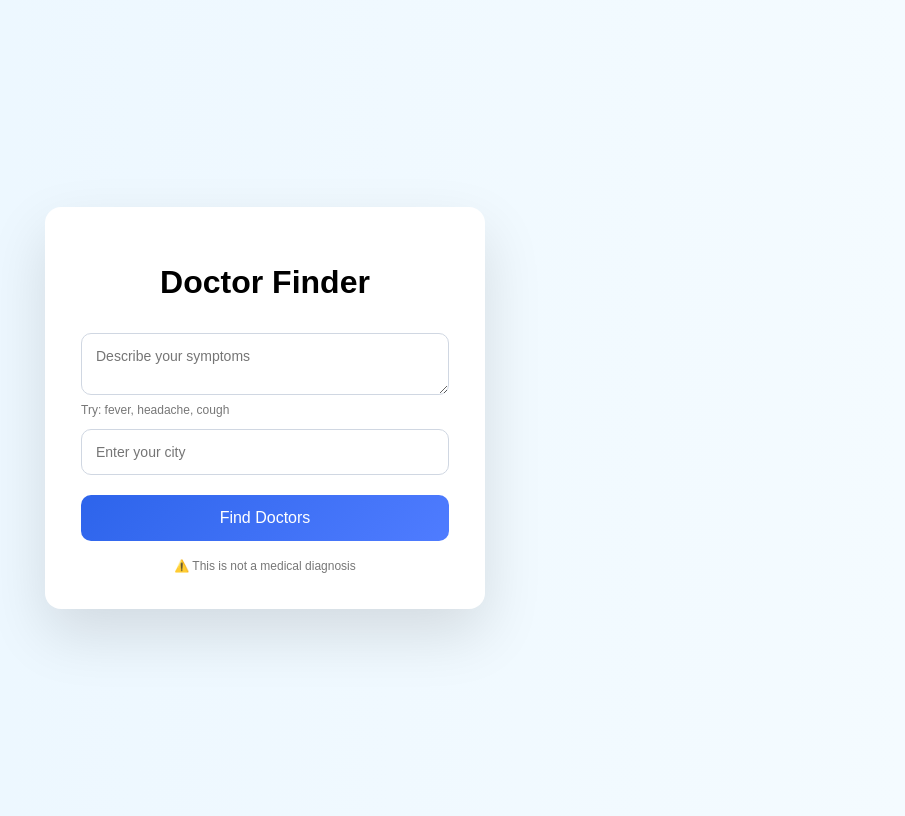
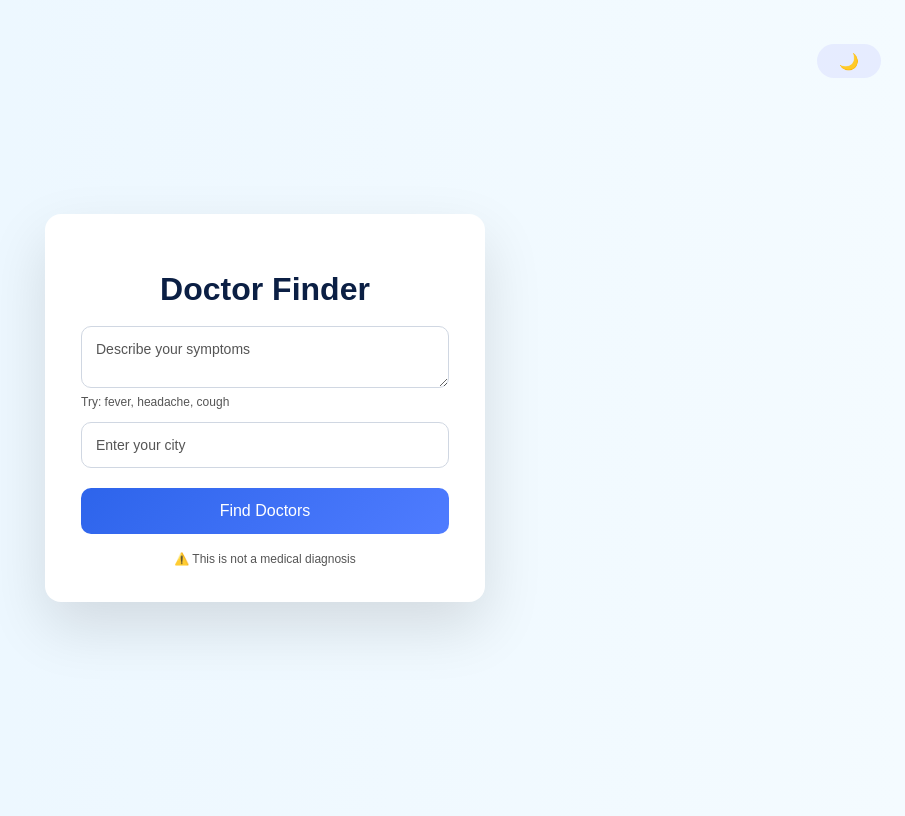
Before and after one commit to thejus06/dr-finder, a Flask app: page / in a window 1280 px wide. Shown: the whole page, without its empty margins (375-1280 px from the left). Run offline with Flask 3, Linux system fonts and the light colour scheme.

Commit message:
Fix theme toggle and restore dark mode using CSS variables

```diff
--- a/backend/static/css/style.css
+++ b/backend/static/css/style.css
@@ -1,47 +1,89 @@
+/* ===== THEME VARIABLES ===== */
+:root {
+  --bg: linear-gradient(to right, #eaf6ff, #f4fbff);
+  --card-bg: #ffffff;
+  --text-primary: #0b1f44;
+  --text-secondary: #555;
+  --card-soft: #f6f9fc;
+  --border: #d0d7e2;
+}
+
+body.dark {
+  --bg: linear-gradient(to right, #050b1a, #0b1530);
+  --card-bg: #0b1224;
+  --text-primary: #ffffff;
+  --text-secondary: #9aa4bf;
+  --card-soft: #0b1430;
+  --border: #2a3f8f;
+}
+
+/* ===== BASE ===== */
 * {
   box-sizing: border-box;
   font-family: Arial, sans-serif;
 }
 
 body {
-  background: linear-gradient(to right, #eaf6ff, #f4fbff);
+  background: var(--bg);
+  color: var(--text-primary);
   height: 100vh;
   display: flex;
   justify-content: center;
   align-items: center;
+  transition: background 0.3s ease, color 0.3s ease;
 }
 
+/* ===== CONTAINER ===== */
 .container {
-  background: white;
+  position: relative;
   width: 440px;
   padding: 36px;
+  background: var(--card-bg);
   border-radius: 16px;
   box-shadow: 0 25px 60px rgba(0,0,0,0.12);
+  transition: background 0.3s ease, box-shadow 0.3s ease;
 }
 
-
+/* ===== HEADINGS ===== */
 h1 {
   text-align: center;
-  margin-bottom: 20px;
+  margin-bottom: 6px;
 }
 
-textarea, input {
+.subtitle {
+  text-align: center;
+  font-size: 14px;
+  margin-bottom: 18px;
+  color: var(--text-secondary);
+}
+
+/* ===== INPUTS ===== */
+textarea,
+input {
   width: 100%;
   padding: 14px;
   margin-top: 12px;
   border-radius: 10px;
-  border: 1.5px solid #d0d7e2;
+  border: 1.5px solid var(--border);
   font-size: 14px;
-  transition: border 0.2s, box-shadow 0.2s;
+  background: var(--card-bg);
+  color: var(--text-primary);
+  transition: border 0.2s, box-shadow 0.2s, background 0.3s;
 }
 
-textarea:focus, input:focus {
+textarea::placeholder,
+input::placeholder {
+  color: var(--text-secondary);
+}
+
+textarea:focus,
+input:focus {
   outline: none;
   border-color: #2d64eb;
-  box-shadow: 0 0 0 3px rgba(45, 100, 235, 0.15);
+  box-shadow: 0 0 0 3px rgba(45,100,235,0.15);
 }
 
-
+/* ===== BUTTON ===== */
 button {
   width: 100%;
   margin-top: 20px;
@@ -57,28 +99,20 @@ button {
 
 button:hover {
   transform: translateY(-1px);
-  box-shadow: 0 8px 20px rgba(45, 100, 235, 0.35);
+  box-shadow: 0 8px 20px rgba(45,100,235,0.35);
 }
-
-button:active {
-  transform: translateY(0);
-}
-
-button:disabled {
-  background: #a7b8f5;
-  box-shadow: none;
-}
-
 
 button:disabled {
   background: #9bb3f5;
   cursor: not-allowed;
+  box-shadow: none;
 }
 
+/* ===== LOADING ===== */
 .loading {
   margin-top: 14px;
   font-size: 14px;
-  color: #444;
+  color: var(--text-secondary);
   display: flex;
   align-items: center;
   gap: 6px;
@@ -91,17 +125,24 @@ button:disabled {
   100% { opacity: 0.4; }
 }
 
-
 .hidden {
   display: none;
 }
 
+/* ===== RESULTS ===== */
 .result {
   margin-top: 18px;
+  animation: slideUp 0.35s ease;
 }
 
+@keyframes slideUp {
+  from { opacity: 0; transform: translateY(10px); }
+  to { opacity: 1; transform: translateY(0); }
+}
+
+/* ===== CARD ===== */
 .card {
-  background: #f6f9fc;
+  background: var(--card-soft);
   padding: 16px;
   border-radius: 12px;
   margin-top: 14px;
@@ -111,45 +152,15 @@ button:disabled {
 
 .card strong {
   font-size: 16px;
-  color: #0b1f44;
+  color: var(--text-primary);
 }
 
-
-.error {
-  background: #fff0f0;
-  color: #b00020;
-  padding: 14px;
-  border-radius: 10px;
-  font-size: 14px;
-  margin-top: 14px;
-  border-left: 4px solid #b00020;
+@keyframes fadeIn {
+  from { opacity: 0; transform: translateY(6px); }
+  to { opacity: 1; transform: translateY(0); }
 }
 
-
-.hint {
-  font-size: 12px;
-  color: #777;
-  margin-top: 4px;
-  display: block;
-}
-
-.footer {
-  margin-top: 12px;
-  text-align: center;
-  font-size: 12px;
-  color: #777;
-}
-
-.info {
-  background: #fff8e1;
-  color: #7a5d00;
-  padding: 14px;
-  border-radius: 10px;
-  margin-top: 12px;
-  font-size: 14px;
-  border-left: 4px solid #ffb300;
-}
-
+/* ===== BADGES & MESSAGES ===== */
 .badge {
   display: inline-block;
   background: #e8efff;
@@ -161,28 +172,56 @@ button:disabled {
   margin-bottom: 10px;
 }
 
-@keyframes slideUp {
-  from {
-    opacity: 0;
-    transform: translateY(10px);
-  }
-  to {
-    opacity: 1;
-    transform: translateY(0);
-  }
+body.dark .badge {
+  background: #1e293b;
+  color: #93c5fd;
 }
 
-.result {
-  animation: slideUp 0.35s ease;
+.error {
+  background: #fff0f0;
+  color: #b00020;
+  padding: 14px;
+  border-radius: 10px;
+  margin-top: 14px;
+  border-left: 4px solid #b00020;
 }
 
-@keyframes fadeIn {
-  from {
-    opacity: 0;
-    transform: translateY(6px);
-  }
-  to {
-    opacity: 1;
-    transform: translateY(0);
-  }
+.info {
+  background: #fff8e1;
+  color: #7a5d00;
+  padding: 14px;
+  border-radius: 10px;
+  margin-top: 12px;
+  border-left: 4px solid #ffb300;
 }
+
+.hint,
+.footer {
+  font-size: 12px;
+  color: var(--text-secondary);
+  text-align: center;
+  margin-top: 12px;
+}
+
+/* ===== THEME TOGGLE ===== */
+.theme-toggle {
+  position: fixed;
+  top: 24px;
+  right: 24px;
+  width: 64px;
+  height: 34px;
+  background: #e6ecff;
+  border-radius: 999px;
+  border: none;
+  cursor: pointer;
+  display: flex;
+  align-items: center;
+  justify-content: center;
+  font-size: 16px;
+  transition: background 0.3s ease;
+  z-index: 1000;
+}
+
+body.dark .theme-toggle {
+  background: #2d64eb;
+}
--- a/backend/static/js/app.js
+++ b/backend/static/js/app.js
@@ -1,28 +1,69 @@
 console.log("Script loaded");
+
+/* =========================
+   THEME TOGGLE (DARK MODE)
+========================= */
+
+document.addEventListener("DOMContentLoaded", () => {
+    const themeToggle = document.getElementById("theme-toggle");
+    const body = document.body;
+
+    if (!themeToggle) {
+        console.error("Theme toggle button not found!");
+        return;
+    }
+
+    // Load saved theme
+    const savedTheme = localStorage.getItem("theme");
+    if (savedTheme === "dark") {
+        body.classList.add("dark");
+        themeToggle.textContent = "☀️";
+    } else {
+        themeToggle.textContent = "🌙";
+    }
+
+    themeToggle.addEventListener("click", () => {
+        body.classList.toggle("dark");
+
+        const isDark = body.classList.contains("dark");
+        themeToggle.textContent = isDark ? "☀️" : "🌙";
+        localStorage.setItem("theme", isDark ? "dark" : "light");
+    });
+});
+
+
+/* =========================
+   DOCTOR SEARCH LOGIC
+========================= */
 
 let userLat = null;
 let userLng = null;
-const button = document.querySelector("button");
-
 
 async function findDoctors() {
-    const symptoms = document.getElementById("symptoms").value.trim();
-    const city = document.getElementById("city").value.trim().toLowerCase();
-
+    const symptomsInput = document.getElementById("symptoms");
+    const cityInput = document.getElementById("city");
     const resultDiv = document.getElementById("result");
     const loading = document.getElementById("loading");
     const btn = document.getElementById("findBtn");
 
+    const symptoms = symptomsInput.value.trim();
+    const city = cityInput.value.trim().toLowerCase();
+
+    resultDiv.innerHTML = "";
+    resultDiv.classList.remove("hidden");
+
     if (!symptoms || !city) {
-        resultDiv.innerHTML = `<div class="error">Please enter symptoms and city.</div>`;
+        resultDiv.innerHTML = `
+            <div class="error">
+                Please enter both symptoms and city.
+            </div>
+        `;
         return;
     }
-
 
     btn.disabled = true;
     btn.innerText = "Searching...";
     loading.classList.remove("hidden");
-    resultDiv.innerHTML = "";
 
     navigator.geolocation.getCurrentPosition(
         async (position) => {
@@ -32,12 +73,10 @@ async function findDoctors() {
             try {
                 const response = await fetch("/find-doctors", {
                     method: "POST",
-                    headers: {
-                        "Content-Type": "application/json"
-                    },
+                    headers: { "Content-Type": "application/json" },
                     body: JSON.stringify({
-                        symptoms: symptoms,
-                        city: city,
+                        symptoms,
+                        city,
                         lat: userLat,
                         lng: userLng
                     })
@@ -51,20 +90,16 @@ async function findDoctors() {
                     return;
                 }
 
-                resultDiv.innerHTML = `
-                    <div class="badge">${data.specialization}</div>
-                `;
-
+                resultDiv.innerHTML = `<div class="badge">${data.specialization}</div>`;
 
                 if (data.doctors.length === 0) {
                     resultDiv.innerHTML += `
                         <div class="info">
-                            No doctors found in this city
+                            No doctors found in this city.
                         </div>
                     `;
-                     return;
+                    return;
                 }
-
 
                 data.doctors.forEach(d => {
                     resultDiv.innerHTML += `
@@ -77,8 +112,13 @@ async function findDoctors() {
                     `;
                 });
 
-            } catch (err) {
-                resultDiv.innerHTML = `<div class="error">Server error. Try again.</div>`;
+            } catch {
+                loading.classList.add("hidden");
+                resultDiv.innerHTML = `
+                    <div class="error">
+                        Server error. Please try again.
+                    </div>
+                `;
             } finally {
                 btn.disabled = false;
                 btn.innerText = "Find Doctors";
@@ -88,7 +128,11 @@ async function findDoctors() {
             loading.classList.add("hidden");
             btn.disabled = false;
             btn.innerText = "Find Doctors";
-            resultDiv.innerHTML = `<div class="error">Location access is required.</div>`;
+            resultDiv.innerHTML = `
+                <div class="error">
+                    Location access is required to find nearby doctors.
+                </div>
+            `;
         }
     );
 }
--- a/backend/templates/index.html
+++ b/backend/templates/index.html
@@ -3,13 +3,21 @@
 <head>
     <meta charset="UTF-8">
     <title>Doctor Finder</title>
+
+    <!-- Main CSS -->
     <link rel="stylesheet" href="{{ url_for('static', filename='css/style.css') }}">
+
     <link rel="icon" href="data:,">
-
 </head>
 <body>
+<div class="container">
 
-<div class="container">
+    <!-- 🌗 Theme Toggle Button -->
+    <button id="theme-toggle" class="theme-toggle" type="button">
+    🌙
+    </button>
+
+
     <h1>Doctor Finder</h1>
 
     <textarea id="symptoms" placeholder="Describe your symptoms"></textarea>
@@ -28,8 +36,11 @@
     <div class="footer">
         ⚠️ This is not a medical diagnosis
     </div>
+
 </div>
 
+<!-- Main JS -->
 <script src="{{ url_for('static', filename='js/app.js') }}"></script>
+
 </body>
 </html>
```
